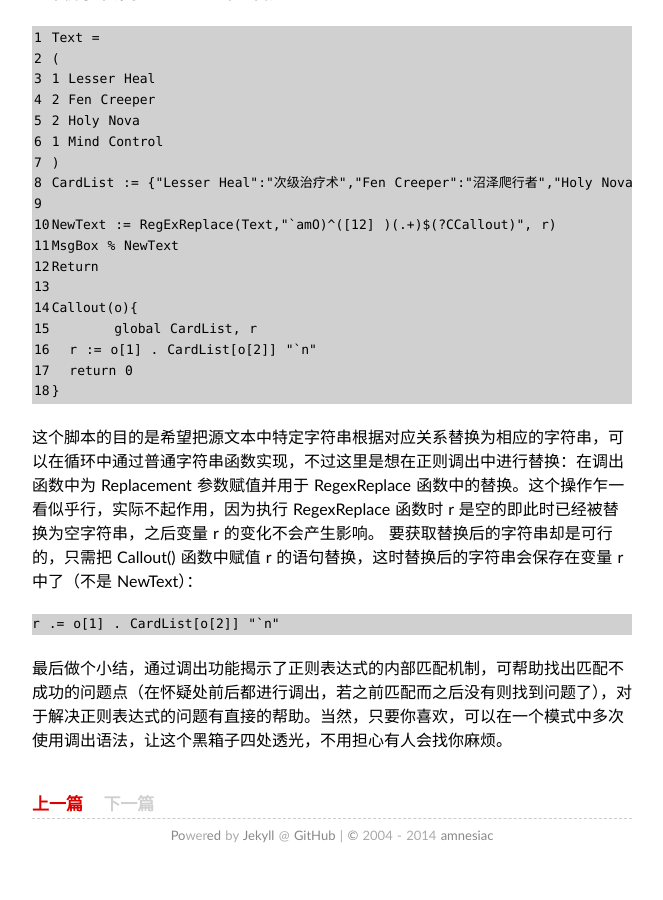
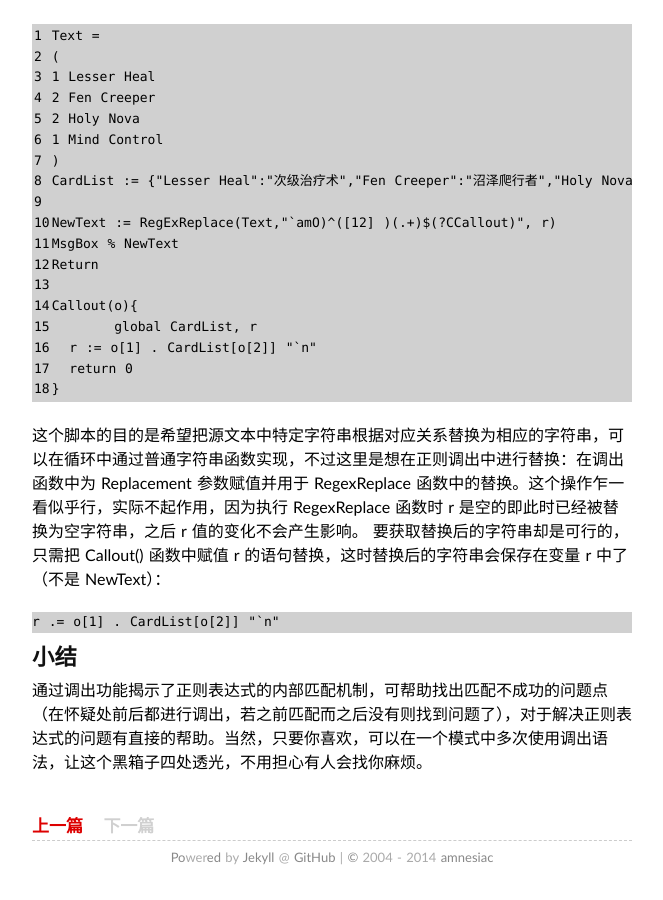
Before and after one commit to amnesiac10/amnesiac10.github.io, a Jekyll site: the page built from _posts/2014-08-07-regex-callout.md, in a window 1280 px wide and 900 px high, scrolled down 2578 px. Shown: the whole window, without its empty margins (308-971 px from the left). Built offline with Jekyll 4.4.1, drawn with Linux system fonts in a browser that asks for light colours; some web fonts are replaced; Markdown is read by kramdown in place of the engine named in the settings; comment, search, counter and statistics services are not loaded; before the commit the page ends 3456 px from its top, so only the background shows below that; some of the changed lines change nothing that is shown; some of the changed text lies outside the part shown.

Commit message:
Fix some errors.

```diff
--- a/_posts/2014-08-07-regex-callout.md
+++ b/_posts/2014-08-07-regex-callout.md
@@ -7,8 +7,9 @@
 tags: 正则表达式 regex callout
 ---
 导言：一般人接触正则表达式、了解一些基本用法后，遇到普通字符串函数难以或无法处理的文本问题时，就会想到正则表达式了。然而，使用正则过程中，常常会遇到许多问题：
+
 * 譬如每次使用都需要查阅手册熟悉规则
-* 每次使用都是痛苦的在一边看手册一边修改
+* 每次使用都是痛苦的在一边看手册一边修改（重复猜测-验证的过程）
 * 常常写的正则逻辑上分析找不到问题却为何匹配不到
 
 出现这些情况有个很重要的原因是正则表达式在执行时是个黑箱子，我们只能看到输入和输出，却不知道里面究竟怎么执行的。尽管可以通过一些正则辅助工具减轻这种痛苦，不过仍很难比较方便快速的找到并解决问题。
@@ -34,9 +35,9 @@
 }
 {% endhighlight %}
 
-其中，`(?CCallout)` 是调出语法，详细说明请参阅[正则表达式调出](http://ahkcn.github.io/docs/misc/RegExCallout.htm)。在正则表达式进行匹配过程中，调用了 Callout() 函数且显示此时模式匹配的字符串为 `xyz`，注意调出语法的插入点是在 `xyz` 后但 `$` 之前，它表示在源字符串中寻找到**该插入点之前模式**的匹配字符串时即执行相应的调出函数（并把此时的匹配传递过去），这样说明 `m)xyz` 也是能匹配的，显然问题出在 `$` 上。再仔细看看[正则表达式快速参考](http://ahkcn.github.io/docs/misc/RegEx-QuickRef.htm)会发现，AutoHotkey 中默认的新行符为 `\`r\`n`，而这里只有单个换行符，所以无法匹配。
+其中，`(?CCallout)` 是调出语法，详细说明请参阅[正则表达式调出](http://ahkcn.github.io/docs/misc/RegExCallout.htm)。在正则表达式进行匹配过程中，调用了 Callout() 函数且显示此时模式匹配的字符串为 `xyz`，注意调出语法的插入点是在 `xyz` 后但 `$` 之前，它表示在源字符串中寻找到**该插入点之前模式**的匹配字符串时即执行相应的调出函数（并把此时的匹配传递过去），这样说明 `m)xyz` 也是能匹配的，显然问题出在 `$` 上。再仔细看看[正则表达式快速参考](http://ahkcn.github.io/docs/misc/RegEx-QuickRef.htm)会发现，AutoHotkey 中默认的新行符为 \`r\`n，而这里只有单个换行符，所以无法匹配。
 
-顺便和大家分享个小技巧：在使用 `m` 选项时尽量搭配 `\`a` 选项，保证你会省却很多麻烦。这里的换行符我们可以直接看到，更容易发现，实际情况中情况就复杂了，如：
+顺便和大家分享个小技巧：在使用 `m` 选项时尽量搭配 \`a 选项，保证你会省却很多麻烦。这里的换行符我们可以直接看到，较容易发现，实际情况中情况就复杂了，如：
 
 {% highlight ahk %}
 Source =
@@ -53,13 +54,13 @@
 在 AutoHotkey 中，目前 [RegExMatch()](http://ahkcn.github.io/docs/commands/RegExMatch.htm) 和 [RegExReplace()](http://ahkcn.github.io/docs/commands/RegExReplace.htm) 都支持调出功能，这里简单说说它们具体是如何支持的。
 
 > 调出函数最多可以定义 5 个参数：
-	Match: 相当于 RegExMatch 中的 UnquotedOutputVar, 包含需要时数组变量的创建.
+> Match: 相当于 RegExMatch 中的 UnquotedOutputVar, 包含需要时数组变量的创建.
 
 在调出函数中这个参数最重要，默认保存了对应调出插入点之前那部分模式所匹配的字符串（若有子模式则存于伪数组），通过 `P` 或 `O` 选项分别可保存位置和长度、匹配对象。下面看看调出函数的返回值。
 
 > 模式匹配是继续进行或失败，取决于调出函数的返回值：
- * 如果函数返回 0 或没有返回数值，则匹配操作如常进行。
- * 如果函数返回 1 或更大的数字，则在当前位置匹配失败，但继续进行剩余部分的匹配测试。
+> * 如果函数返回 0 或没有返回数值，则匹配操作如常进行。
+> * 如果函数返回 1 或更大的数字，则在当前位置匹配失败，但继续进行剩余部分的匹配测试。
 
 先看看 RegexMatch 函数：
 
@@ -115,11 +116,12 @@
   return 0
 }
 {% endhighlight %}
-这个脚本的目的是希望把源文本中特定字符串根据对应关系替换为相应的字符串，可以在循环中通过普通字符串函数实现，不过这里是想在正则调出中进行替换：在调出函数中为 Replacement 参数赋值并用于 RegexReplace 函数中的替换。这个操作乍一看似乎行，实际不起作用，因为执行 RegexReplace 函数时 r 是空的即此时已经被替换为空字符串，之后变量 r 的变化不会产生影响。
+这个脚本的目的是希望把源文本中特定字符串根据对应关系替换为相应的字符串，可以在循环中通过普通字符串函数实现，不过这里是想在正则调出中进行替换：在调出函数中为 Replacement 参数赋值并用于 RegexReplace 函数中的替换。这个操作乍一看似乎行，实际不起作用，因为执行 RegexReplace 函数时 r 是空的即此时已经被替换为空字符串，之后 r 值的变化不会产生影响。
 要获取替换后的字符串却是可行的，只需把 Callout() 函数中赋值 r 的语句替换，这时替换后的字符串会保存在变量 r 中了（不是 NewText）：
 
 {% highlight ahk %}
 r .= o[1] . CardList[o[2]] "`n"
 {% endhighlight %}
 
-最后做个小结，通过调出功能揭示了正则表达式的内部匹配机制，可帮助找出匹配不成功的问题点（在怀疑处前后都进行调出，若之前匹配而之后没有则找到问题了），对于解决正则表达式的问题有直接的帮助。当然，只要你喜欢，可以在一个模式中多次使用调出语法，让这个黑箱子四处透光，不用担心有人会找你麻烦。
+## 小结
+通过调出功能揭示了正则表达式的内部匹配机制，可帮助找出匹配不成功的问题点（在怀疑处前后都进行调出，若之前匹配而之后没有则找到问题了），对于解决正则表达式的问题有直接的帮助。当然，只要你喜欢，可以在一个模式中多次使用调出语法，让这个黑箱子四处透光，不用担心有人会找你麻烦。
```
